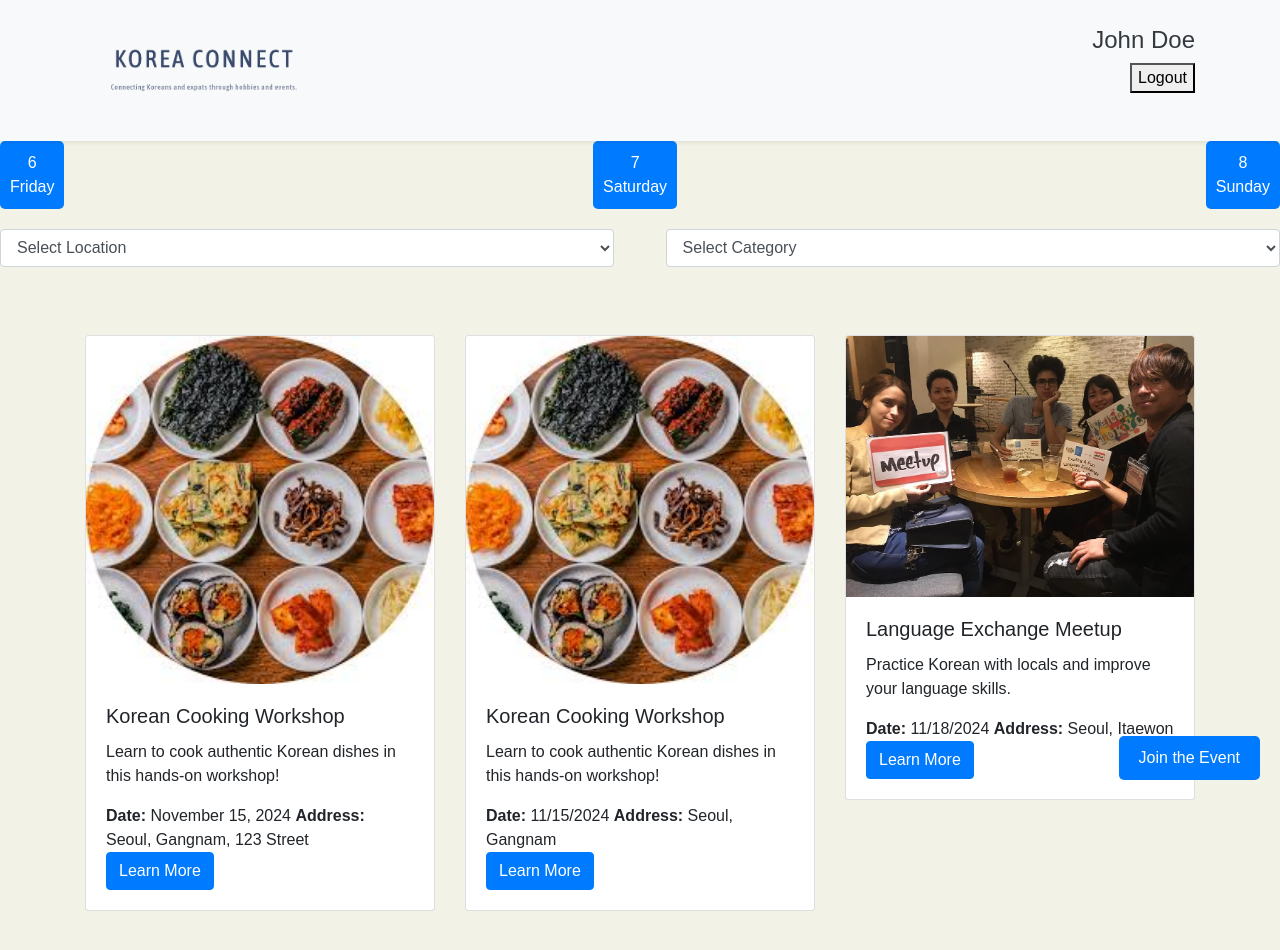
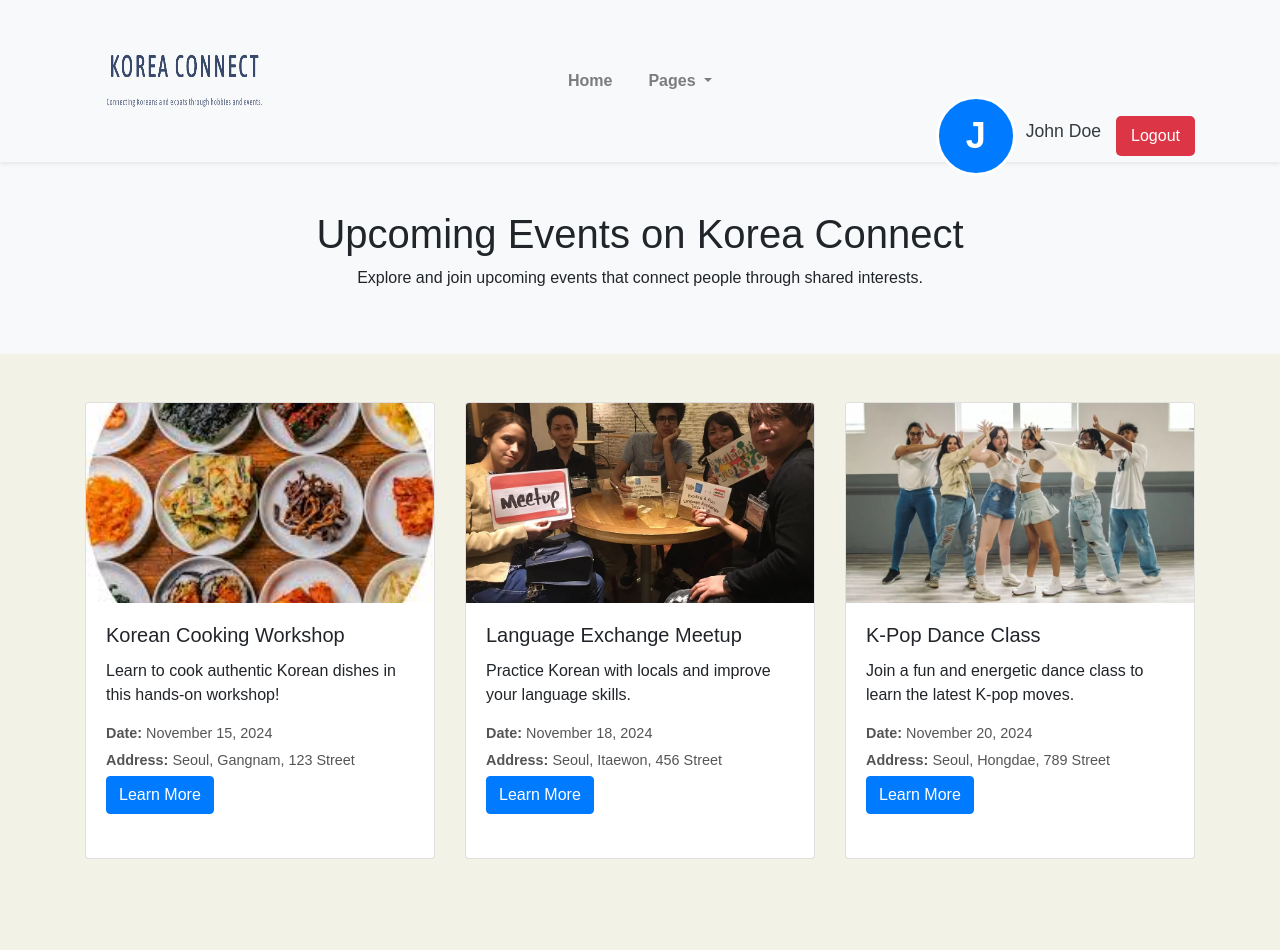
Before and after one commit to Badrelmb/Korea-connect, a website: page public/my_event.html in a window 1280 px wide. After the commit the page ends 907 px from the top, so only its background shows below. Drawn offline with nearby package versions, Linux system fonts and the light colour scheme; no server answers.

Commit message:
update canceled

```diff
--- a/public/my_event.html
+++ b/public/my_event.html
@@ -11,59 +11,97 @@
     />
     <link rel="stylesheet" href="style.css" />
     <style>
-      /* Styles for the calendar header */
-      .calendar-header {
-        display: flex;
-        justify-content: space-between;
-        margin-bottom: 20px;
-      }
-      .calendar-header .date {
+      .profile-photo {
+        width: 80px;
+        height: 80px;
         background-color: #007bff;
         color: white;
-        padding: 10px;
-        border-radius: 5px;
-        text-align: center;
+        font-size: 36px;
+        border-radius: 50%;
+        display: flex;
+        align-items: center;
+        justify-content: center;
+        text-transform: uppercase;
+        font-weight: bold;
+        border: 3px solid #ffffff;
       }
 
-      /* Styles for the filters section */
-      .filters {
-        display: flex;
-        justify-content: space-between;
-        margin-bottom: 20px;
+      .profile-photo i {
+        font-size: 1.5rem;
       }
 
-      .filters select {
-        width: 48%;
+      /* Position the profile section in the top-right corner */
+      .profile-container {
+        position: absolute;
+        right: 15px;
+        top: 15px;
+        display: flex;
+        align-items: center;
       }
 
-      /* Styles for the event list */
-      .event-card {
-        margin-bottom: 20px;
+      .profile-container h4 {
+        margin-left: 10px;
+        font-size: 1.1rem;
       }
 
-      .join-event-btn {
-        position: fixed;
-        bottom: 20px;
-        right: 20px;
-        background-color: #007bff;
+      .profile-init a {
+        text-decoration: none;
+        color: #ffffff;
+        z-index: 1000;
+      }
+
+      /* Style for the logout button */
+      .logout-btn {
+        margin-left: 15px;
+        background-color: #dc3545;
         color: white;
-        padding: 10px 20px;
+        padding: 8px 15px;
+        font-size: 1rem;
         border: none;
         border-radius: 5px;
         cursor: pointer;
+        transition: background-color 0.3s ease;
       }
 
-      .join-event-btn:hover {
-        background-color: #0056b3;
+      .logout-btn:hover {
+        background-color: #c82333;
+      }
+
+      /* Ensure all event images have equal height and width */
+      .card-img-top {
+        object-fit: cover; /* Ensure the image is scaled to fill the container without distortion */
+        width: 100%;
+        height: 200px; /* Set a fixed height for all images */
+      }
+
+      /* Ensure the image cards also maintain their dimensions */
+      .card {
+        height: 100%;
+      }
+
+      .event-details {
+        font-size: 0.9rem;
+        color: #555;
+      }
+
+      .event-details span {
+        display: block;
+        margin-bottom: 5px;
+      }
+
+      /* Adjust logo size */
+      .navbar-brand img {
+        max-width: 200px; /* Adjust this value to control the logo size */
+        height: 100px; /* Keep aspect ratio */
       }
     </style>
   </head>
   <body>
     <!-- Header Section -->
-    <header class="bg-light shadow-sm">
-      <div class="container py-3">
-        <div class="row">
-          <div class="col-md-3">
+    <header class="bg-light shadow-sm position-relative">
+      <div class="container">
+        <div class="row align-items-center py-3">
+          <div class="col-md-3 col-sm-6">
             <a href="index.html" class="navbar-brand">
               <img
                 src="KOREA-CONNECT IMG/logo_transparent.png"
@@ -72,56 +110,102 @@
               />
             </a>
           </div>
-          <div class="col-md-9 text-right">
-            <h4 class="text-dark">John Doe</h4>
-            <button class="logout-btn">Logout</button>
+          <div class="col-md-6 d-none d-lg-block">
+            <nav class="navbar navbar-expand-lg navbar-light">
+              <div class="collapse navbar-collapse" id="navbarNav">
+                <ul class="navbar-nav mx-auto">
+                  <li class="nav-item">
+                    <a class="nav-link" href="index.html">Home</a>
+                  </li>
+                  <li class="nav-item dropdown">
+                    <a
+                      class="nav-link dropdown-toggle"
+                      href="#"
+                      id="navbarDropdown"
+                      role="button"
+                      data-toggle="dropdown"
+                    >
+                      Pages
+                    </a>
+                    <div class="dropdown-menu">
+                      <a class="dropdown-item" href="about.html">About</a>
+                      <a class="dropdown-item" href="event_create.html"
+                        >Create an Event</a
+                      >
+                      <a class="dropdown-item" href="blog.html">Blogs</a>
+                      <a class="dropdown-item" href="event_view.html">Events</a>
+                    </div>
+                  </li>
+                </ul>
+              </div>
+            </nav>
+          </div>
+          <!-- Profile section placed at the top-right -->
+          <div class="col-md-3 text-right">
+            <div class="profile-container">
+              <div class="profile-photo">
+                <span class="profile-init"> <a href="profile.html">J</a></span>
+              </div>
+              <h4 class="text-dark">John Doe</h4>
+              <!-- Logout Button -->
+              <button class="logout-btn">Logout</button>
+            </div>
           </div>
         </div>
       </div>
+      <!-- Mobile Navigation -->
+      <nav class="navbar navbar-light bg-light d-lg-none">
+        <button
+          class="navbar-toggler"
+          type="button"
+          data-toggle="collapse"
+          data-target="#mobileNav"
+          aria-controls="mobileNav"
+          aria-expanded="false"
+          aria-label="Toggle navigation"
+        >
+          <span class="navbar-toggler-icon"></span>
+        </button>
+        <div class="collapse navbar-collapse" id="mobileNav">
+          <ul class="navbar-nav mr-auto">
+            <li class="nav-item">
+              <a class="nav-link" href="index.html">Home</a>
+            </li>
+            <li class="nav-item">
+              <a class="nav-link" href="about.html">About</a>
+            </li>
+            <li class="nav-item">
+              <a class="nav-link" href="event_create.html">Create an Event</a>
+            </li>
+            <li class="nav-item">
+              <a class="nav-link" href="blog.html">Blogs</a>
+            </li>
+            <li class="nav-item">
+              <a class="nav-link" href="event_view.html">Events</a>
+            </li>
+          </ul>
+        </div>
+      </nav>
     </header>
 
-    <!-- Calendar Header Section -->
-    <section class="calendar-header">
-      <div class="date">
-        <span>6</span>
-        <br />
-        <span>Friday</span>
+    <!-- Hero Section -->
+    <section class="hero-section text-center bg-light py-5">
+      <div class="container">
+        <h1>Upcoming Events on Korea Connect</h1>
+        <p>
+          Explore and join upcoming events that connect people through shared
+          interests.
+        </p>
       </div>
-      <div class="date">
-        <span>7</span>
-        <br />
-        <span>Saturday</span>
-      </div>
-      <div class="date">
-        <span>8</span>
-        <br />
-        <span>Sunday</span>
-      </div>
-    </section>
-
-    <!-- Filters Section -->
-    <section class="filters">
-      <select id="locationFilter" class="form-control">
-        <option value="">Select Location</option>
-        <option value="seoul">Seoul</option>
-        <option value="busan">Busan</option>
-        <option value="incheon">Incheon</option>
-      </select>
-      <select id="categoryFilter" class="form-control">
-        <option value="">Select Category</option>
-        <option value="workshop">Workshop</option>
-        <option value="meetup">Meetup</option>
-        <option value="class">Class</option>
-      </select>
     </section>
 
     <!-- Events List Section -->
     <section class="events-section py-5">
       <div class="container">
-        <div class="row" id="events-list">
-          <!-- Event Cards will be inserted here via JavaScript -->
+        <div class="row">
+          <!-- Sample Event Card 1 -->
           <div class="col-md-4">
-            <div class="card event-card">
+            <div class="card mb-4">
               <img
                 src="KOREA-CONNECT IMG/KoreanCooking.png"
                 class="card-img-top"
@@ -145,46 +229,77 @@
               </div>
             </div>
           </div>
-          <!-- Repeat Event Cards for more events -->
+          <!-- Sample Event Card 2 -->
+          <div class="col-md-4">
+            <div class="card mb-4">
+              <img
+                src="KOREA-CONNECT IMG/LanguageExchange.webp"
+                class="card-img-top"
+                alt="Event Image 3"
+              />
+              <div class="card-body">
+                <h5 class="card-title">Language Exchange Meetup</h5>
+                <p class="card-text">
+                  Practice Korean with locals and improve your language skills.
+                </p>
+                <div class="event-details">
+                  <span><strong>Date:</strong> November 18, 2024</span>
+                  <span
+                    ><strong>Address:</strong> Seoul, Itaewon, 456 Street</span
+                  >
+                </div>
+                <a href="event_detail.html" class="btn btn-primary"
+                  >Learn More</a
+                >
+              </div>
+            </div>
+          </div>
+          <!-- Sample Event Card 3 -->
+          <div class="col-md-4">
+            <div class="card mb-4">
+              <img
+                src="KOREA-CONNECT IMG/K-POP dance.webp"
+                class="card-img-top"
+                alt="Event Image 2"
+              />
+              <div class="card-body">
+                <h5 class="card-title">K-Pop Dance Class</h5>
+                <p class="card-text">
+                  Join a fun and energetic dance class to learn the latest K-pop
+                  moves.
+                </p>
+                <div class="event-details">
+                  <span><strong>Date:</strong> November 20, 2024</span>
+                  <span
+                    ><strong>Address:</strong> Seoul, Hongdae, 789 Street</span
+                  >
+                </div>
+                <a href="event_detail.html" class="btn btn-primary"
+                  >Learn More</a
+                >
+              </div>
+            </div>
+          </div>
         </div>
       </div>
     </section>
-
-    <!-- Join Event Button -->
-    <button class="join-event-btn">Join the Event</button>
 
     <!-- Optional JavaScript for Bootstrap -->
     <script src="https://code.jquery.com/jquery-3.5.1.min.js"></script>
     <script src="https://cdn.jsdelivr.net/npm/popper.js@1.16.1/dist/umd/popper.min.js"></script>
     <script src="https://stackpath.bootstrapcdn.com/bootstrap/4.5.2/js/bootstrap.min.js"></script>
     <script>
-      // Sample event data for testing
-      const events = [
-        {
-          title: "Korean Cooking Workshop",
-          description:
-            "Learn to cook authentic Korean dishes in this hands-on workshop!",
-          event_date: "2024-11-15",
-          location: "Seoul, Gangnam",
-          event_photo: "KOREA-CONNECT IMG/KoreanCooking.png",
-        },
-        {
-          title: "Language Exchange Meetup",
-          description:
-            "Practice Korean with locals and improve your language skills.",
-          event_date: "2024-11-18",
-          location: "Seoul, Itaewon",
-          event_photo: "KOREA-CONNECT IMG/LanguageExchange.webp",
-        },
-      ];
+      document.addEventListener("DOMContentLoaded", async () => {
+        try {
+          const response = await fetch("http://localhost:4000/events");
+          const events = await response.json();
 
-      // Populate events list dynamically
-      const eventsSection = document.getElementById("events-list");
+          const eventsSection = document.querySelector(".events-section .row");
 
-      events.forEach((event) => {
-        const eventCard = `
+          events.forEach((event) => {
+            const eventCard = `
         <div class="col-md-4">
-          <div class="card event-card">
+          <div class="card mb-4">
             <img src="${
               event.event_photo
             }" class="card-img-top" alt="Event Image" />
@@ -197,12 +312,16 @@
                 ).toLocaleDateString()}</span>
                 <span><strong>Address:</strong> ${event.location}</span>
               </div>
-              <a href="event_detail.html" class="btn btn-primary">Learn More</a>
+              <a href="event_view.html" class="btn btn-primary">Learn More</a>
             </div>
           </div>
         </div>
       `;
-        eventsSection.insertAdjacentHTML("beforeend", eventCard);
+            eventsSection.insertAdjacentHTML("beforeend", eventCard);
+          });
+        } catch (error) {
+          console.error("Error fetching events:", error);
+        }
       });
     </script>
   </body>
```
